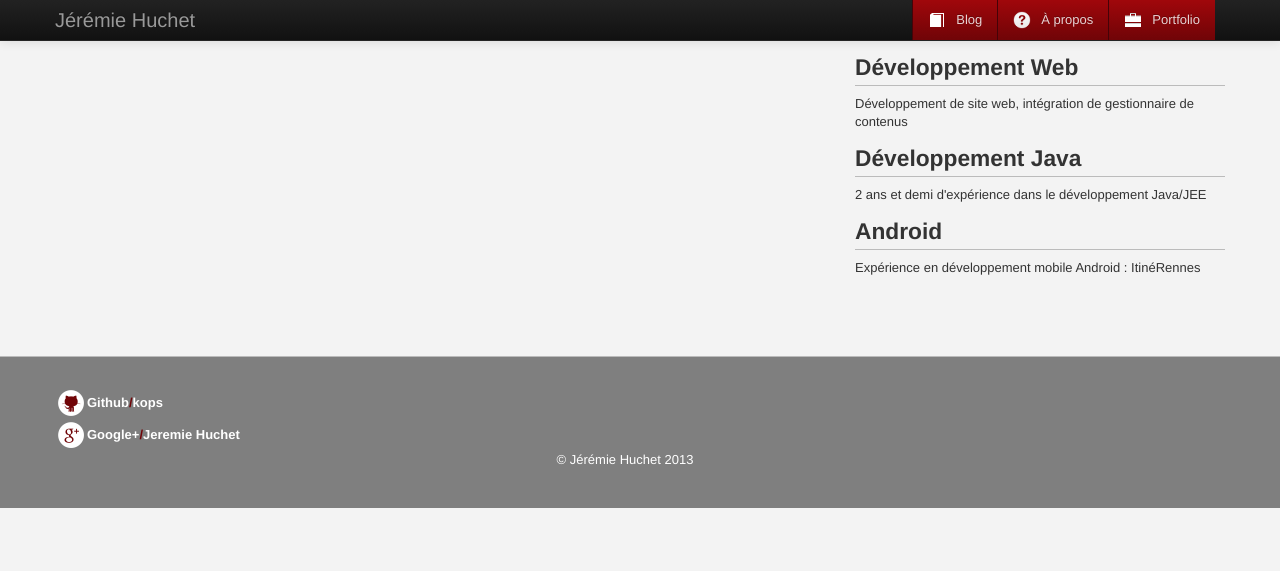
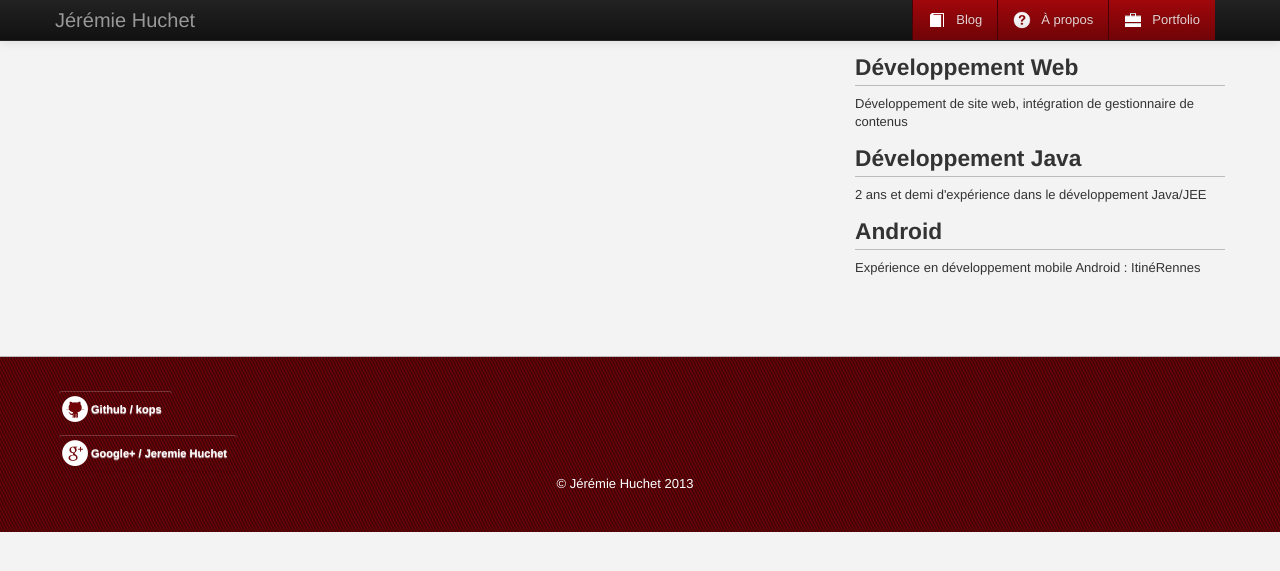
Before and after one commit to jeremiehuchet/jeremiehuchet.github.io, a Jekyll site: the page built from index.html, in a window 1280 px wide. Shown: the top 571 px of the page. Built offline with Jekyll 4.4.1, drawn with Linux system fonts in a browser that asks for light colours.

Commit message:
footer enhancements

```diff
--- a/_layouts/base.html
+++ b/_layouts/base.html
@@ -51,8 +51,8 @@
         <div class="row">
           <div class="span4">
             <ul class="links">
-              <li><a href="https://www.github.com/kops" class="github">Github<span class="mred">/</span>kops</a></li>
-              <li><a href="https://www.google.fr/huchet.jeremie" class="googleplus">Google+<span class="mred">/</span>Jeremie Huchet</a></li>
+              <li><a href="https://www.github.com/kops" class="btn btn-small github">Github / kops</a></li>
+              <li><a href="https://www.google.fr/huchet.jeremie" class="btn btn-small googleplus">Google+ / Jeremie Huchet</a></li>
             </ul>
           </div>
         </div>
--- a/css/style.css
+++ b/css/style.css
@@ -49,35 +49,36 @@ h1 {
   margin-top: 70px;
   border-top: 1px solid #bbb;
   background-color: #7f7f7f;
+  background-image: url('/img/bg-footer.png');
 }
 .footer ul.links {
   margin: 0px;
   list-style-type: none;
   font-weight: bold;
 }
-.github,
-.googleplus {
+.footer .btn {
   color: white;
   line-height: 32px;
-  padding: 10px 0px 10px 32px;
+  padding-left: 32px;
+  margin: 4px;
   background-repeat: no-repeat;
   background-position: left;
 }
-.github {
+.btn.github {
   background-image: url('/img/ic-github-32.png');
 }
-.googleplus {
+.btn.googleplus {
   background-image: url('/img/ic-googleplus-32.png');
 }
-.github:hover,
-.googleplus:hover {
-  color: white;
+.btn.github:hover,
+.btn.googleplus:hover {
+  background-color: white;
   text-decoration: none;
 }
-.github:hover {
+.btn.github:hover {
   background-image: url('/img/ic-github-32-hover.png');
 }
-.googleplus:hover {
+.btn.googleplus:hover {
   background-image: url('/img/ic-googleplus-32-hover.png');
 }
 div#content-wrapper {
```
Also changed, not shown: css/bootstrap.css.
